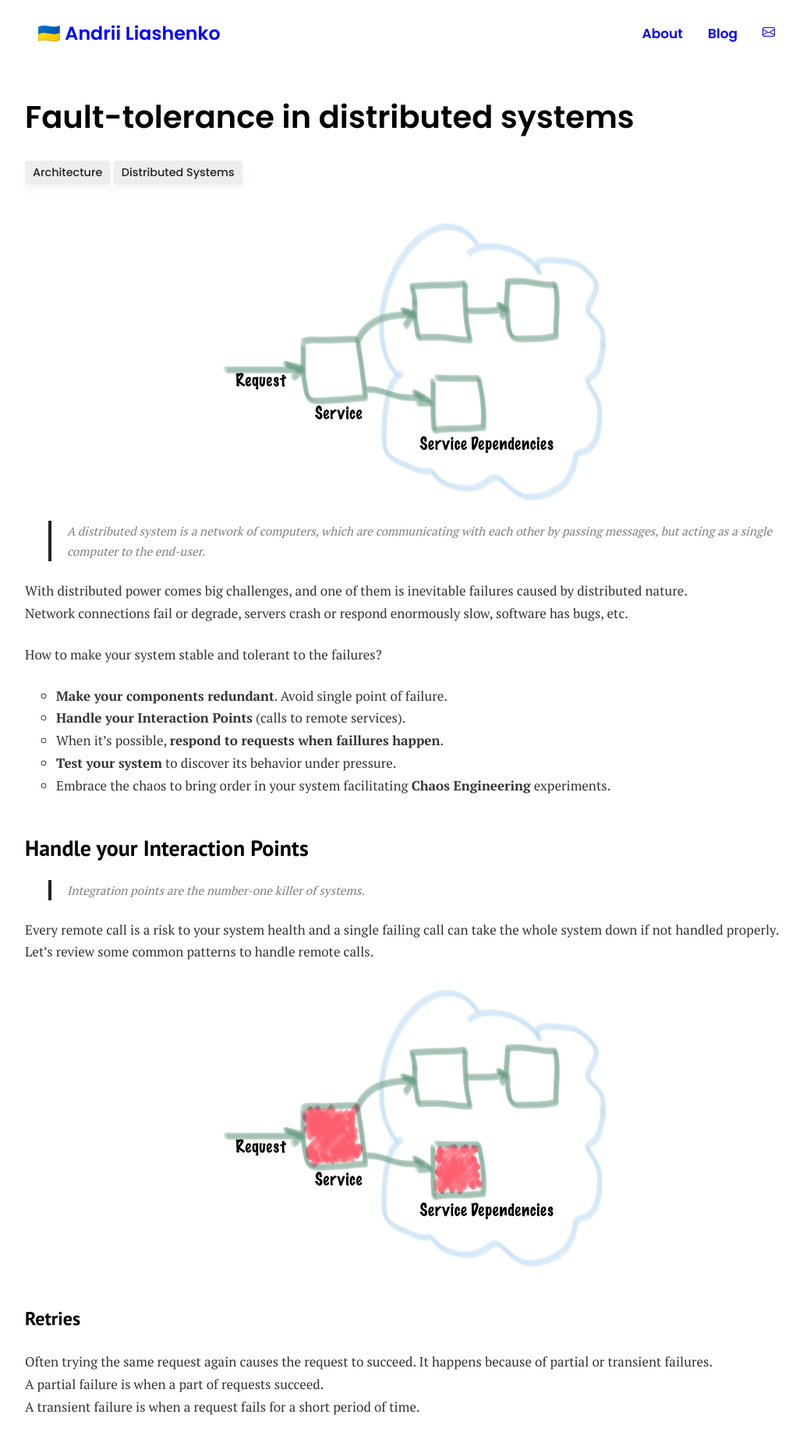
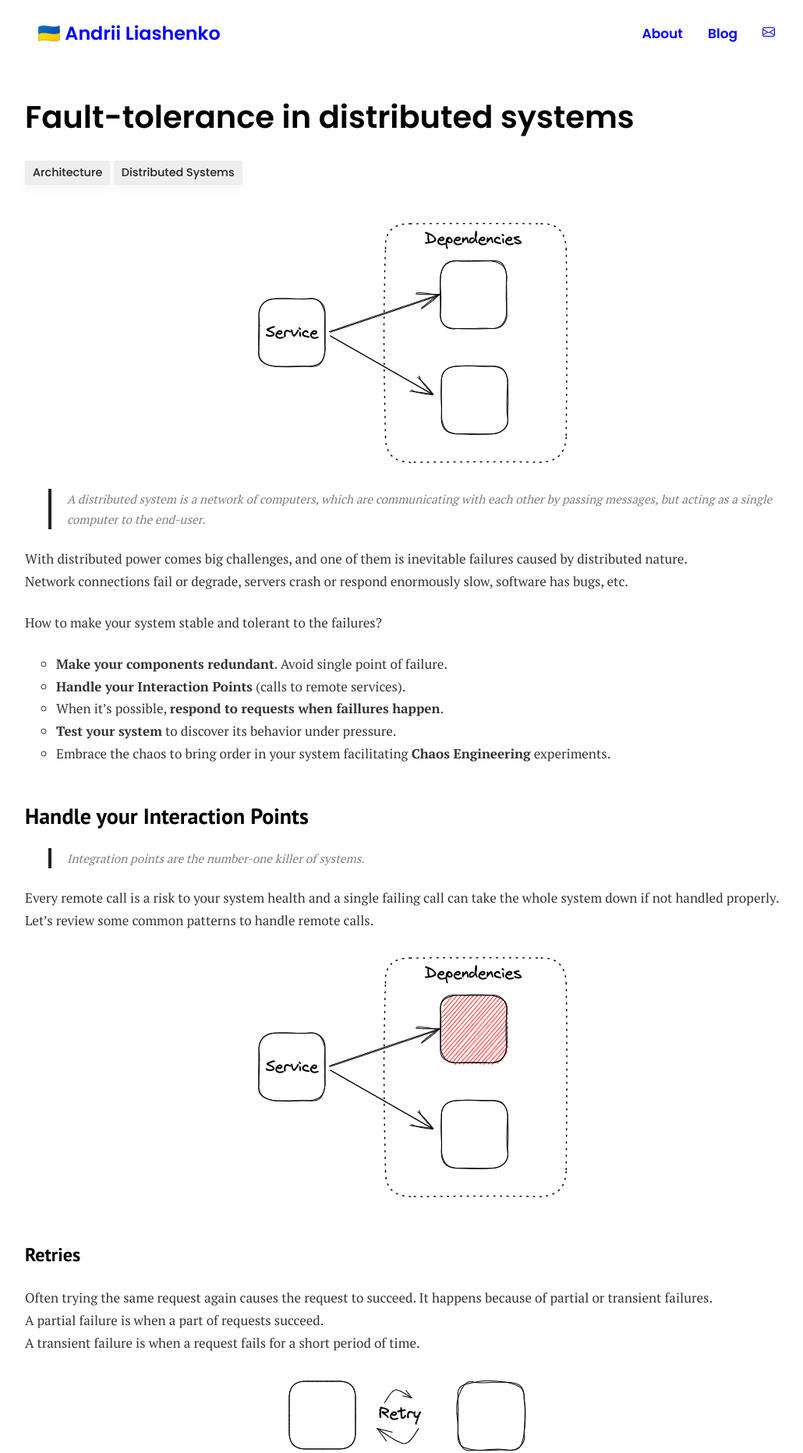
Before and after one commit to liashenko/liashenko.github.io, a Jekyll site: the page built from _posts/2020-01-26-fault-tolerance.markdown, in a window 1280 px wide. Shown: the top 1864 px of the page at 78% size, without its empty margins (111-1141 px from the left). Built offline with Jekyll 4.4.1, drawn with Linux system fonts in a browser that asks for light colours.

Commit message:
Update fault-tolerance images.

````diff
--- a/_posts/2020-01-26-fault-tolerance.markdown
+++ b/_posts/2020-01-26-fault-tolerance.markdown
@@ -4,13 +4,13 @@ title:  "Fault-tolerance in distributed systems"
 tagline: "Fault-tolerance in distributed systems"
 description: "In distributed systems failures are unavoidable by nature. Make your components redundant, handle interaction points, dependencies, respond gracefully, test, chaos engineering."
 date:   2020-01-28 21:25:00 +0200
-image: assets/posts/resilient-systems/service-and-dependecies1.jpg
+image: assets/posts/resilient-systems/service-dep.png
 permalink:   fault-tolerance
 categories: [architecture, distributed systems]
 tags: [architecture, dystributed systems, resilience4j, fault tolerance, chaos engineering]
 ---
 
-<center><img src="/assets/posts/resilient-systems/service-and-dependecies1.jpg"  alt="service and dependencies" style="width:500px"></center>
+<center><img src="/assets/posts/resilient-systems/service-dep.png" alt="service and dependencies"></center>
 > A distributed system is a network of computers, which are communicating with each other by passing messages, but acting as a single computer to the end-user.
 
 With distributed power comes big challenges, and one of them is inevitable failures caused by distributed nature.
@@ -28,14 +28,14 @@ How to make your system stable and tolerant to the failures?
 
 Every remote call is a risk to your system health and a single failing call can take the whole system down if not handled properly.
 Let's review some common patterns to handle remote calls.
-<center><img src="/assets/posts/resilient-systems/failed-deps.jpg" alt="service and failed dependencies"  style="width:500px"></center>
+<center><img src="/assets/posts/resilient-systems/service-failed-dep.png" alt="service and failed dependencies"></center>
 
 #### Retries
 Often trying the same request again causes the request to succeed. It happens because of partial or transient failures.
 A partial failure is when a part of requests succeed.
 A transient failure is when a request fails for a short period of time.
 
-<center><img src="/assets/posts/resilient-systems/retry.jpg" alt="retry requests to dependencies" style="width:400px"></center>
+<center><img src="/assets/posts/resilient-systems/retry.png" alt="retry requests to dependencies"></center>
 But it's not always safe to retry. A retry can increase the load on the system being called. Instead of retrying immediately, you can use **exponential backoff**, where the wait time is increased exponentially after every attempt.
 ```
 waitTime = min(maxWait, baseInterval * exponentialFactor ** attempt)
@@ -52,14 +52,14 @@ Also, the call holds on to the resources it is using for that request and during
 
 To avoid this situation set **connection and request timeouts**.
 
-<center><img src="/assets/posts/resilient-systems/timeouts.jpg" alt="timeout requests to dependencies" style="width:450px"></center>
+<center><img src="/assets/posts/resilient-systems/timeout.png" alt="timeout requests to dependencies" ></center>
 
 #### Circuit breakers
 When there’s an issue with a dependency, stop calling it!
 In the normal “closed” state, the circuit breaker executes requests as usual.
 Once the number of failures for the frequency of failures exceeds a threshold, the circuit breaker “opens” the circuit for some time.
 
-<center><img src="/assets/posts/resilient-systems/cb.jpg" alt="circuit breaker for requests to dependencies"  style="width:450px"></center>
+<center><img src="/assets/posts/resilient-systems/cb.png" alt="circuit breaker for requests to dependencies"  ></center>
 #### Bulkheads
 > In a ship, a bulkhead is a dividing wall or barrier between other compartments.
 > If the hull of a ship is compromised, only the damaged section fills with water, which prevents the ship from sinking.
@@ -67,7 +67,7 @@ Once the number of failures for the frequency of failures exceeds a threshold, t
 Isolate the failure.
 Separate thread pools dedicated to different functions (e.g. separate thread pools for each remote service), so that if one fails, the others will continue to function.
 
-<center><img src="/assets/posts/resilient-systems/bulkheads.jpg" alt="bulkheads for requests to dependencies"  style="width:450px"></center>
+<center><img src="/assets/posts/resilient-systems/bulkheads.png" alt="bulkheads for requests to dependencies" ></center>
 
 ### Respond when failure happens
 “Fail fast” is generally a good idea:
@@ -80,10 +80,10 @@ However, there are scenarios where your service can provide responses in a “fa
 
 **Cache**
 Save the data that comes from remote services to a local or remote cache and reuse the cached data as a response during one of the service failure.
-<center><img src="/assets/posts/resilient-systems/cache.jpg" alt="cache"  style="width:350px"></center>
+<center><img src="/assets/posts/resilient-systems/cache.png" alt="cache"></center>
 **Queue**
 Setup a queue for the requests to a remote service to be persisted until the dependency is available.
-<center><img src="/assets/posts/resilient-systems/queue.jpg" alt="queue" style="width:400px"></center>
+<center><img src="/assets/posts/resilient-systems/queue.png" alt="queue" ></center>
 **Stubbed (default) values**
 Return default values when personalized options can’t be retrieved.
 **Fail silently**.
@@ -98,7 +98,7 @@ If possible, disable the functionality that is failing.
 #### Load testing and stress testing
 Perform load and stress testing to discover how your system behaves under the load. It might uncover unexpected issues and failures in your system.
 Perform the testing for the long period of time to discover how your system behaves under continuous stress.
-<center><img src="/assets/posts/resilient-systems/load-testing.jpg"  alt="load testing" style="width:500px"></center>
+<center><img src="/assets/posts/resilient-systems/load-testing.png"  alt="load testing" ></center>
 
 #### Test for remote services failures
 * no response
````
Also changed, not shown: assets/posts/resilient-systems/bulkheads.jpg (deleted), assets/posts/resilient-systems/bulkheads.png (added), assets/posts/resilient-systems/cache.jpg (deleted), assets/posts/resilient-systems/cache.png (added), assets/posts/resilient-systems/cb.jpg (deleted), assets/posts/resilient-systems/cb.png (added), assets/posts/resilient-systems/failed-deps.jpg (deleted), assets/posts/resilient-systems/load-testing.jpg (deleted), assets/posts/resilient-systems/load-testing.png (added), assets/posts/resilient-systems/queue.jpg (deleted), assets/posts/resilient-systems/queue.png (added), assets/posts/resilient-systems/retry.jpg (deleted), assets/posts/resilient-systems/retry.png (added), assets/posts/resilient-systems/service-and-dependecies1.jpg (deleted), 4 more files.
